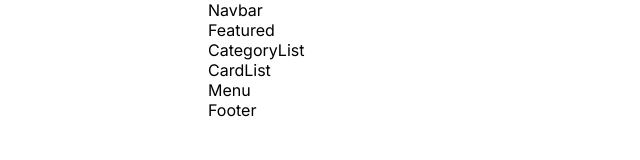
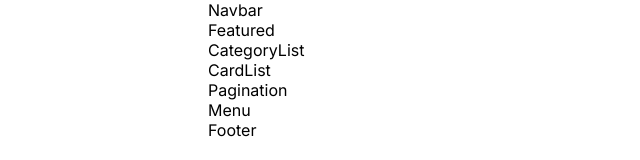
Before and after one commit to Bskasan/Blog-App-Next.js, a Next.js app: page / in a window 1280 px wide. Shown: the top 160 px of the page, without its empty margins (0-640 px from the left). Built offline with nearby package versions, Linux system fonts and the light colour scheme.

Commit message:
done for now - creating home page

```diff
--- a/src/app/components/cardList/CardList.jsx
+++ b/src/app/components/cardList/CardList.jsx
@@ -1,8 +1,14 @@
 import React from "react";
 import styles from "./cardList.module.css";
+import Pagination from "../pagination/Pagination";
 
 const CardList = () => {
-  return <div className={styles.container}>CardList</div>;
+  return (
+    <div className={styles.container}>
+      CardList
+      <Pagination />
+    </div>
+  );
 };
 
 export default CardList;
```
